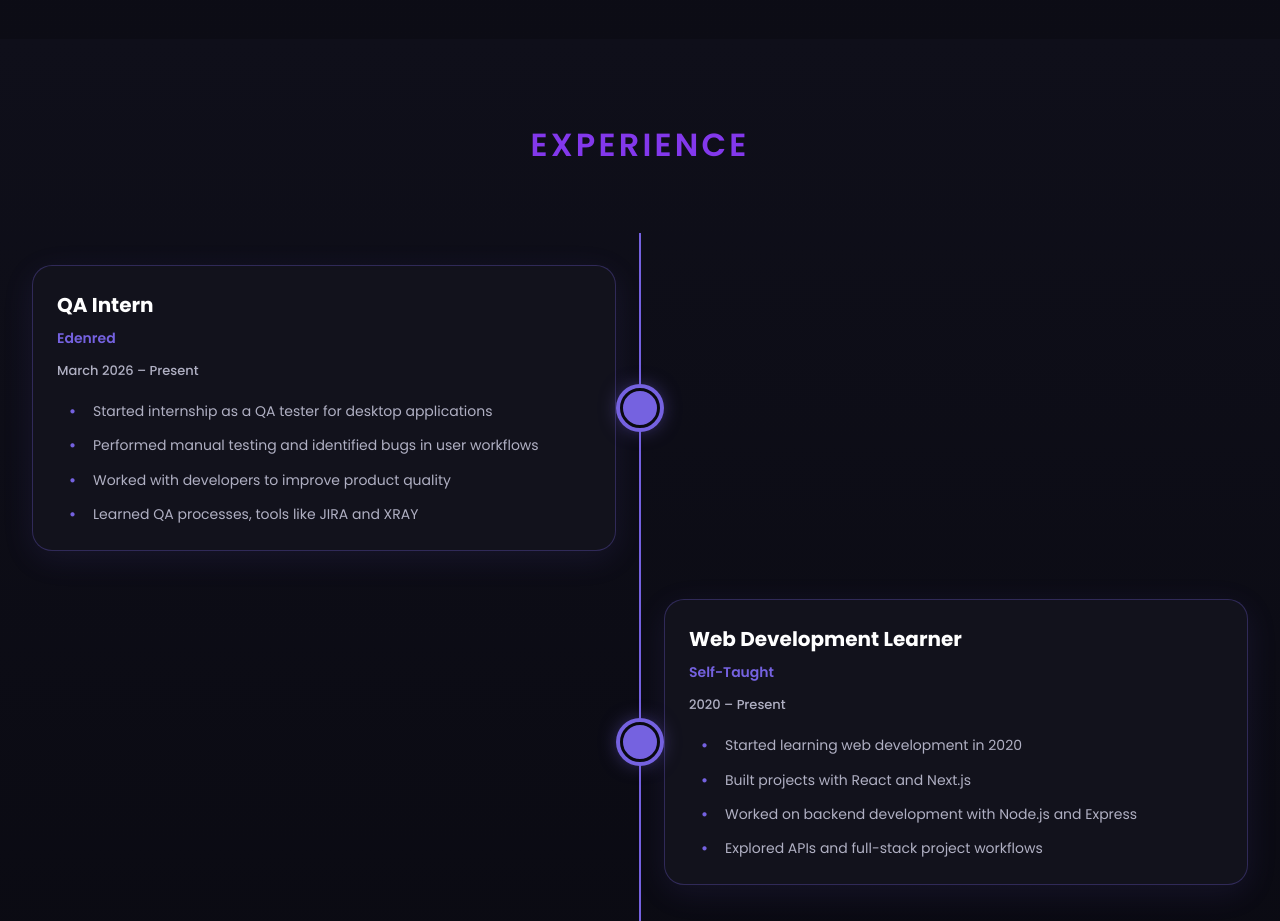
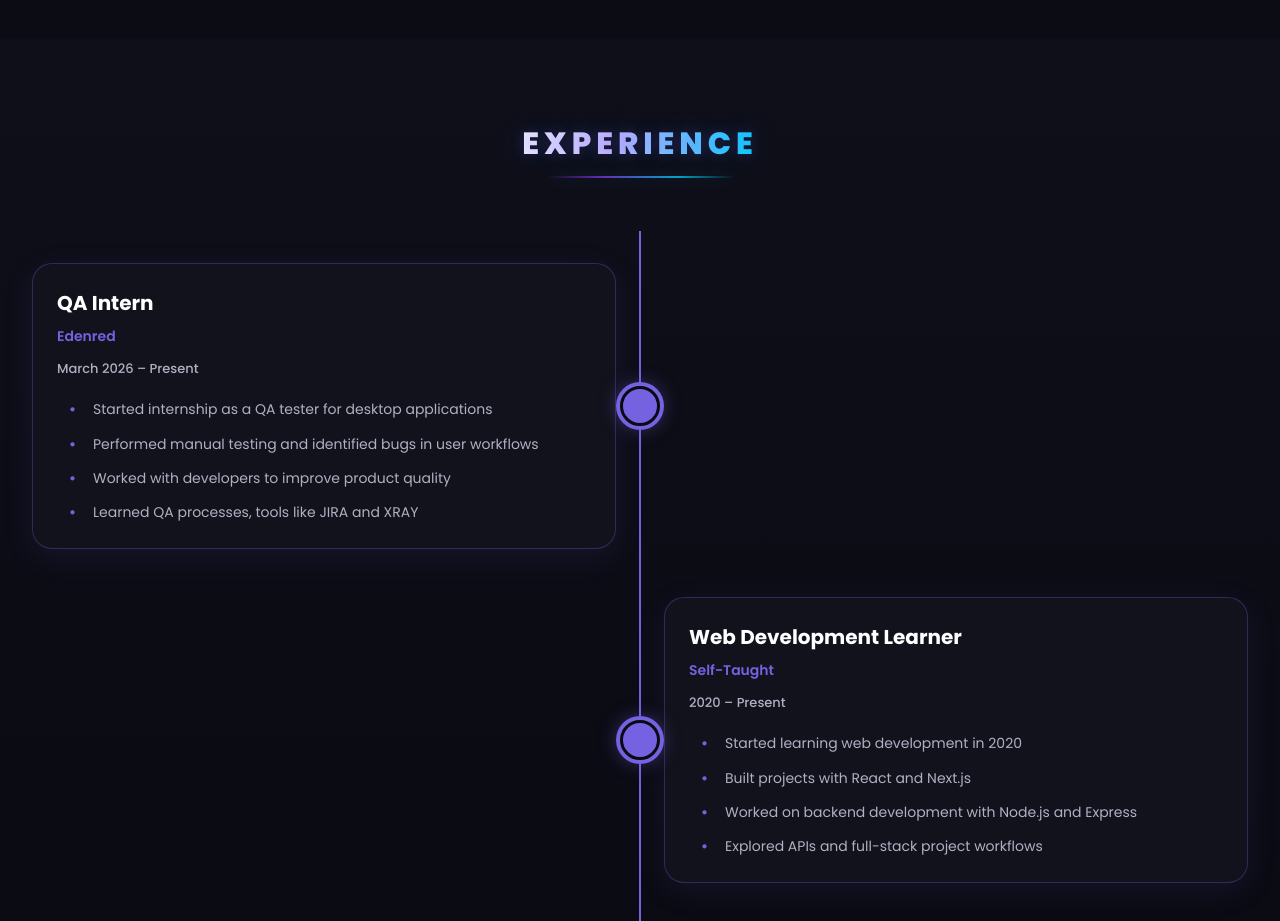
Before and after one commit to RojusDEV/Portfolio, a React (Vite) app: page / in a window 1280 px wide. Shown: the part 2100-3021 px from the top of the page. Built offline with nearby package versions, Linux system fonts and the light colour scheme; no server answers; the HTML template or start-up script is replaced by a standard one.

Commit message:
Feat: made cooler looking heading

```diff
--- a/src/layout/Experience/Experience.scss
+++ b/src/layout/Experience/Experience.scss
@@ -8,12 +8,44 @@
     padding: 0 2rem;
 
     .experience-title {
-      font-size: 2rem;
-      font-weight: 600;
-      color: #8338ec;
+      display: inline-block;
+      position: relative;
+      left: 50%;
+      transform: translateX(-50%);
+      font-size: clamp(1.65rem, 2.4vw, 2.8rem);
+      font-weight: 800;
       text-align: center;
       margin-bottom: 4rem;
-      letter-spacing: 0.1em;
+      letter-spacing: 0.16em;
+      text-transform: uppercase;
+      background: linear-gradient(95deg, #f4f2ff 0%, #c8b8ff 38%, #00d4ff 100%);
+      -webkit-background-clip: text;
+      background-clip: text;
+      color: transparent;
+      text-shadow:
+        0 0 14px rgba(131, 56, 236, 0.22),
+        0 0 28px rgba(0, 212, 255, 0.18);
+
+      &::after {
+        content: "";
+        position: absolute;
+        left: 50%;
+        bottom: -0.7rem;
+        transform: translateX(-50%);
+        transform-origin: center;
+        width: min(82%, 15rem);
+        height: 2px;
+        border-radius: 999px;
+        background: linear-gradient(
+          90deg,
+          rgba(131, 56, 236, 0),
+          rgba(131, 56, 236, 0.95) 30%,
+          rgba(0, 212, 255, 0.95) 70%,
+          rgba(0, 212, 255, 0)
+        );
+        box-shadow: 0 0 18px rgba(0, 212, 255, 0.3);
+        animation: heading-accent-pulse 2.8s ease-in-out infinite;
+      }
     }
 
     .timeline {
@@ -135,6 +167,21 @@
   }
 }
 
+@keyframes heading-accent-pulse {
+  0%,
+  100% {
+    transform: translateX(-50%) scaleX(0.92);
+    opacity: 0.68;
+    box-shadow: 0 0 12px rgba(0, 212, 255, 0.22);
+  }
+
+  50% {
+    transform: translateX(-50%) scaleX(1.08);
+    opacity: 1;
+    box-shadow: 0 0 22px rgba(0, 212, 255, 0.38);
+  }
+}
+
 @media screen and (max-width: 768px) {
   .experience {
     .experience__wrapper {
@@ -178,7 +225,7 @@
       padding: 0 1.5rem;
 
       .experience-title {
-        font-size: 1.5rem;
+        font-size: clamp(1.45rem, 8vw, 1.9rem);
         margin-bottom: 2.5rem;
       }
 
```
